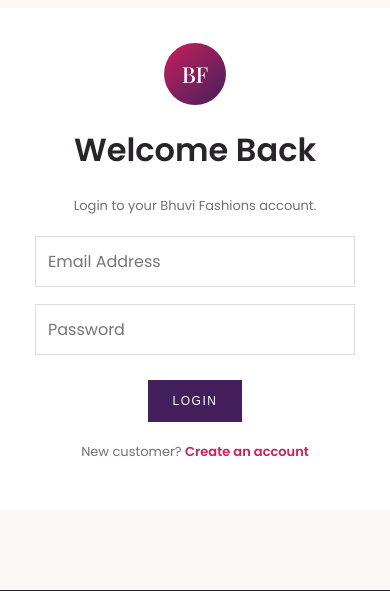
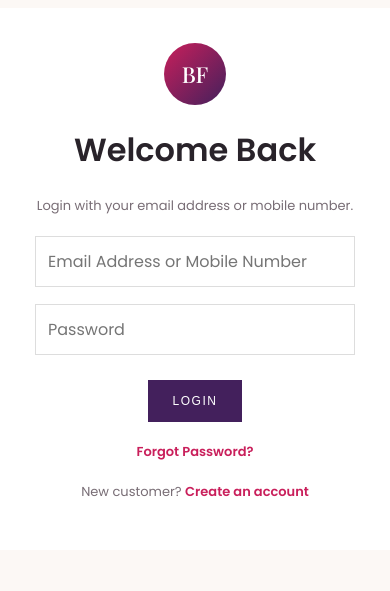
Before and after one commit to aadigupta89/BhuviFashion, a Flask app: page /login in a window 390 px wide. Shown: the part 198-789 px from the top of the page. Run offline with Flask 3, Linux system fonts and the light colour scheme; data comes from the database, SQL or seed files in the repository; both versions use the stored data as it was after the commit.

Commit message:
Add customer mobile login and password management

```diff
--- a/app.py
+++ b/app.py
@@ -1,6 +1,10 @@
 import os
 import sqlite3
 import uuid
+import secrets
+import smtplib
+from email.message import EmailMessage
+from datetime import datetime, timedelta, timezone
 from functools import wraps
 from flask import Flask, render_template, request, redirect, url_for, session, flash
 from werkzeug.utils import secure_filename
@@ -32,7 +36,7 @@ DEFAULT_CATEGORIES = [
 ]
 
 app = Flask(__name__)
-app.secret_key = "change-this-secret-key"
+app.secret_key = os.environ.get("SECRET_KEY", "change-this-secret-key")
 app.config["UPLOAD_FOLDER"] = UPLOAD_FOLDER
 app.config["MAX_CONTENT_LENGTH"] = 100 * 1024 * 1024
 os.makedirs(UPLOAD_FOLDER, exist_ok=True)
@@ -107,6 +111,22 @@ def init_db():
         created_at TIMESTAMP DEFAULT CURRENT_TIMESTAMP,
         FOREIGN KEY(product_id) REFERENCES products(id) ON DELETE CASCADE
     );
+    CREATE TABLE IF NOT EXISTS admins (
+        id INTEGER PRIMARY KEY AUTOINCREMENT,
+        username TEXT UNIQUE NOT NULL,
+        password TEXT NOT NULL,
+        created_at TIMESTAMP DEFAULT CURRENT_TIMESTAMP,
+        updated_at TIMESTAMP DEFAULT CURRENT_TIMESTAMP
+    );
+    CREATE TABLE IF NOT EXISTS password_reset_tokens (
+        id INTEGER PRIMARY KEY AUTOINCREMENT,
+        user_id INTEGER NOT NULL,
+        token_hash TEXT UNIQUE NOT NULL,
+        expires_at TIMESTAMP NOT NULL,
+        used INTEGER DEFAULT 0,
+        created_at TIMESTAMP DEFAULT CURRENT_TIMESTAMP,
+        FOREIGN KEY(user_id) REFERENCES users(id) ON DELETE CASCADE
+    );
     """)
 
     # Migrate older databases that did not have category_id.
@@ -152,8 +172,26 @@ def init_db():
                 (row["id"], row["image"], media_type),
             )
 
+    # Create the initial admin account only if one does not exist.
+    # Credentials can be supplied through Render environment variables.
+    admin_username = os.environ.get("ADMIN_USERNAME", "admin").strip() or "admin"
+    admin_password = os.environ.get("ADMIN_PASSWORD", "admin123")
+    existing_admin = conn.execute("SELECT id FROM admins LIMIT 1").fetchone()
+    if not existing_admin:
+        conn.execute(
+            "INSERT INTO admins(username,password) VALUES(?,?)",
+            (admin_username, generate_password_hash(admin_password)),
+        )
+
     conn.commit()
     conn.close()
+
+
+def normalize_phone(phone):
+    digits = "".join(ch for ch in (phone or "") if ch.isdigit())
+    if digits.startswith("91") and len(digits) > 10:
+        digits = digits[-10:]
+    return digits
 
 
 def admin_required(f):
@@ -347,21 +385,32 @@ def register():
     if session.get("user_id"):
         return redirect(url_for("account"))
     if request.method == "POST":
-        name = request.form["name"].strip()
-        email = request.form["email"].strip().lower()
-        phone = request.form.get("phone", "").strip()
-        password = request.form["password"]
-        if len(password) < 6:
-            flash("Password must be at least 6 characters.", "danger")
+        name = request.form.get("name", "").strip()
+        email = request.form.get("email", "").strip().lower()
+        phone = normalize_phone(request.form.get("phone", ""))
+        password = request.form.get("password", "")
+        if len(password) < 8:
+            flash("Password must be at least 8 characters.", "danger")
+            return render_template("register.html")
+        if len(phone) != 10:
+            flash("Please enter a valid 10-digit mobile number.", "danger")
             return render_template("register.html")
         conn = get_db()
         try:
+            if conn.execute("SELECT 1 FROM users WHERE lower(email)=?", (email,)).fetchone():
+                raise ValueError("email")
+            if conn.execute("SELECT 1 FROM users WHERE phone=?", (phone,)).fetchone():
+                raise ValueError("phone")
             conn.execute("INSERT INTO users(name,email,phone,password) VALUES(?,?,?,?)",
                          (name, email, phone, generate_password_hash(password)))
             conn.commit()
+        except ValueError as exc:
+            conn.close()
+            flash("This email is already registered. Please login." if str(exc) == "email" else "This mobile number is already registered. Please login.", "danger")
+            return render_template("register.html")
         except sqlite3.IntegrityError:
             conn.close()
-            flash("This email is already registered. Please login.", "danger")
+            flash("This account could not be created. Please check your details.", "danger")
             return render_template("register.html")
         conn.close()
         flash("Account created successfully. Please login.", "success")
@@ -374,16 +423,21 @@ def login():
     if session.get("user_id"):
         return redirect(url_for("account"))
     if request.method == "POST":
-        email = request.form["email"].strip().lower()
-        password = request.form["password"]
+        identifier = request.form.get("identifier", "").strip()
+        password = request.form.get("password", "")
+        phone = normalize_phone(identifier)
+        email = identifier.lower()
         conn = get_db()
-        user = conn.execute("SELECT * FROM users WHERE email=?", (email,)).fetchone()
+        user = conn.execute(
+            "SELECT * FROM users WHERE lower(email)=? OR phone=? OR phone=? LIMIT 1",
+            (email, phone, identifier),
+        ).fetchone()
         conn.close()
         if user and check_password_hash(user["password"], password):
             session["user_id"] = user["id"]
             session["user_name"] = user["name"]
             return redirect(url_for("account"))
-        flash("Invalid email or password.", "danger")
+        flash("Invalid email/mobile number or password.", "danger")
     return render_template("login.html")
 
 
@@ -409,14 +463,157 @@ def account():
     return render_template("account.html", user=user, orders=orders)
 
 
+@app.route("/account/change-password", methods=["GET", "POST"])
+def change_password():
+    if not session.get("user_id"):
+        return redirect(url_for("login"))
+    if request.method == "POST":
+        current = request.form.get("current_password", "")
+        new_password = request.form.get("new_password", "")
+        confirm = request.form.get("confirm_password", "")
+        if len(new_password) < 8:
+            flash("New password must be at least 8 characters.", "danger")
+            return render_template("change_password.html", user_type="customer")
+        if new_password != confirm:
+            flash("New password and confirmation do not match.", "danger")
+            return render_template("change_password.html", user_type="customer")
+        conn = get_db()
+        user = conn.execute("SELECT * FROM users WHERE id=?", (session["user_id"],)).fetchone()
+        if not user or not check_password_hash(user["password"], current):
+            conn.close()
+            flash("Current password is incorrect.", "danger")
+            return render_template("change_password.html", user_type="customer")
+        conn.execute("UPDATE users SET password=? WHERE id=?",
+                     (generate_password_hash(new_password), user["id"]))
+        conn.commit()
+        conn.close()
+        flash("Your password has been changed successfully.", "success")
+        return redirect(url_for("account"))
+    return render_template("change_password.html", user_type="customer")
+
+
+@app.route("/forgot-password", methods=["GET", "POST"])
+def forgot_password():
+    if request.method == "POST":
+        email = request.form.get("email", "").strip().lower()
+        conn = get_db()
+        user = conn.execute("SELECT id,name,email FROM users WHERE lower(email)=?", (email,)).fetchone()
+        if user:
+            raw_token = secrets.token_urlsafe(32)
+            token_hash = generate_password_hash(raw_token)
+            expires = datetime.now(timezone.utc) + timedelta(minutes=30)
+            conn.execute("DELETE FROM password_reset_tokens WHERE user_id=? OR expires_at < ?",
+                         (user["id"], datetime.now(timezone.utc).isoformat()))
+            conn.execute("INSERT INTO password_reset_tokens(user_id,token_hash,expires_at) VALUES(?,?,?)",
+                         (user["id"], token_hash, expires.isoformat()))
+            conn.commit()
+            smtp_host = os.environ.get("SMTP_HOST")
+            smtp_port = int(os.environ.get("SMTP_PORT", "587"))
+            smtp_user = os.environ.get("SMTP_USER")
+            smtp_password = os.environ.get("SMTP_PASSWORD")
+            smtp_from = os.environ.get("SMTP_FROM", smtp_user or "")
+            if smtp_host and smtp_user and smtp_password and smtp_from:
+                reset_url = url_for("reset_password", token=raw_token, _external=True)
+                msg = EmailMessage()
+                msg["Subject"] = "Bhuvi Fashions - Password Reset"
+                msg["From"] = smtp_from
+                msg["To"] = user["email"]
+                msg.set_content(f"Hello {user['name']},\n\nUse this link to reset your Bhuvi Fashions password. The link expires in 30 minutes.\n\n{reset_url}\n\nIf you did not request this, you can ignore this email.")
+                try:
+                    with smtplib.SMTP(smtp_host, smtp_port, timeout=20) as server:
+                        server.starttls()
+                        server.login(smtp_user, smtp_password)
+                        server.send_message(msg)
+                except Exception:
+                    conn.close()
+                    flash("We could not send the reset email right now. Please try again later.", "danger")
+                    return render_template("forgot_password.html")
+            else:
+                # Do not expose reset tokens when email is not configured.
+                conn.close()
+                flash("Password reset email is not configured yet. Please contact the store administrator.", "danger")
+                return render_template("forgot_password.html")
+        conn.close()
+        flash("If an account exists for that email, a password reset link has been sent.", "success")
+        return render_template("forgot_password.html")
+    return render_template("forgot_password.html")
+
+
+@app.route("/reset-password/<token>", methods=["GET", "POST"])
+def reset_password(token):
+    conn = get_db()
+    rows = conn.execute("SELECT * FROM password_reset_tokens WHERE used=0 AND expires_at > ? ORDER BY id DESC",
+                        (datetime.now(timezone.utc).isoformat(),)).fetchall()
+    token_row = next((row for row in rows if check_password_hash(row["token_hash"], token)), None)
+    if not token_row:
+        conn.close()
+        flash("This password reset link is invalid or expired.", "danger")
+        return redirect(url_for("forgot_password"))
+    if request.method == "POST":
+        new_password = request.form.get("new_password", "")
+        confirm = request.form.get("confirm_password", "")
+        if len(new_password) < 8:
+            flash("Password must be at least 8 characters.", "danger")
+            conn.close()
+            return render_template("reset_password.html")
+        if new_password != confirm:
+            flash("Passwords do not match.", "danger")
+            conn.close()
+            return render_template("reset_password.html")
+        conn.execute("UPDATE users SET password=? WHERE id=?",
+                     (generate_password_hash(new_password), token_row["user_id"]))
+        conn.execute("UPDATE password_reset_tokens SET used=1 WHERE id=?", (token_row["id"],))
+        conn.commit()
+        conn.close()
+        flash("Password reset successfully. Please login.", "success")
+        return redirect(url_for("login"))
+    conn.close()
+    return render_template("reset_password.html")
+
+
 @app.route("/admin/login", methods=["GET", "POST"])
 def admin_login():
     if request.method == "POST":
-        if request.form["username"] == "admin" and request.form["password"] == "admin123":
+        username = request.form.get("username", "").strip()
+        password = request.form.get("password", "")
+        conn = get_db()
+        admin = conn.execute("SELECT * FROM admins WHERE username=?", (username,)).fetchone()
+        conn.close()
+        if admin and check_password_hash(admin["password"], password):
             session["admin"] = True
+            session["admin_id"] = admin["id"]
+            session["admin_username"] = admin["username"]
             return redirect(url_for("admin_dashboard"))
         flash("Invalid username or password.", "danger")
     return render_template("admin/login.html")
+
+
+@app.route("/admin/change-password", methods=["GET", "POST"])
+@admin_required
+def admin_change_password():
+    if request.method == "POST":
+        current = request.form.get("current_password", "")
+        new_password = request.form.get("new_password", "")
+        confirm = request.form.get("confirm_password", "")
+        if len(new_password) < 8:
+            flash("New password must be at least 8 characters.", "danger")
+            return render_template("change_password.html", user_type="admin")
+        if new_password != confirm:
+            flash("New password and confirmation do not match.", "danger")
+            return render_template("change_password.html", user_type="admin")
+        conn = get_db()
+        admin = conn.execute("SELECT * FROM admins WHERE id=?", (session.get("admin_id"),)).fetchone()
+        if not admin or not check_password_hash(admin["password"], current):
+            conn.close()
+            flash("Current password is incorrect.", "danger")
+            return render_template("change_password.html", user_type="admin")
+        conn.execute("UPDATE admins SET password=?, updated_at=CURRENT_TIMESTAMP WHERE id=?",
+                     (generate_password_hash(new_password), admin["id"]))
+        conn.commit()
+        conn.close()
+        flash("Admin password changed successfully.", "success")
+        return redirect(url_for("admin_dashboard"))
+    return render_template("change_password.html", user_type="admin")
 
 
 @app.route("/admin/logout")
--- a/templates/account.html
+++ b/templates/account.html
@@ -5,6 +5,7 @@
 <div class="account-page">
 <aside class="account-sidebar"><div class="account-avatar">BF</div><h2>{{ user.name }}</h2>
 <p>{{ user.email }}</p>{% if user.phone %}<p>{{ user.phone }}</p>{% endif %}
+<a href="{{ url_for('change_password') }}" class="logout-link">Change Password</a>
 <a href="{{ url_for('logout') }}" class="logout-link">Logout</a></aside>
 <main class="account-content">
 <div class="account-welcome"><span>WELCOME</span><h2>Hello, {{ user.name }}!</h2>
--- a/templates/admin/dashboard.html
+++ b/templates/admin/dashboard.html
@@ -7,6 +7,7 @@
   <a href="{{ url_for('admin_categories') }}">Categories</a>
   <a href="{{ url_for('add_product') }}">+ Add Product</a>
   <a href="{{ url_for('admin_orders') }}">Orders</a>
+  <a href="{{ url_for('admin_change_password') }}">Change Password</a>
 </div>
 <section class="stats">
   <div><span>Products</span><b>{{ product_count }}</b></div>
--- a/templates/login.html
+++ b/templates/login.html
@@ -2,8 +2,12 @@
 {% block title %}Login | Bhuvi Fashions{% endblock %}
 {% block content %}
 <div class="login-box user-login"><div class="account-mark">BF</div><h1>Welcome Back</h1>
-<p>Login to your Bhuvi Fashions account.</p>
-<form method="post"><input name="email" type="email" placeholder="Email Address" required>
-<input name="password" type="password" placeholder="Password" required><button class="btn">LOGIN</button></form>
+<p>Login with your email address or mobile number.</p>
+<form method="post">
+<input name="identifier" type="text" inputmode="email" placeholder="Email Address or Mobile Number" autocomplete="username" required>
+<input name="password" type="password" placeholder="Password" autocomplete="current-password" required>
+<button class="btn">LOGIN</button>
+</form>
+<p class="login-bottom"><a href="{{ url_for('forgot_password') }}">Forgot Password?</a></p>
 <p class="login-bottom">New customer? <a href="{{ url_for('register') }}">Create an account</a></p></div>
 {% endblock %}
```
Also changed, not shown: templates/change_password.html (added, +21 -0 lines), templates/forgot_password.html (added, +11 -0 lines), templates/register.html (+7 -5 lines), templates/reset_password.html (added, +11 -0 lines), bhuvi_fashions.db.
